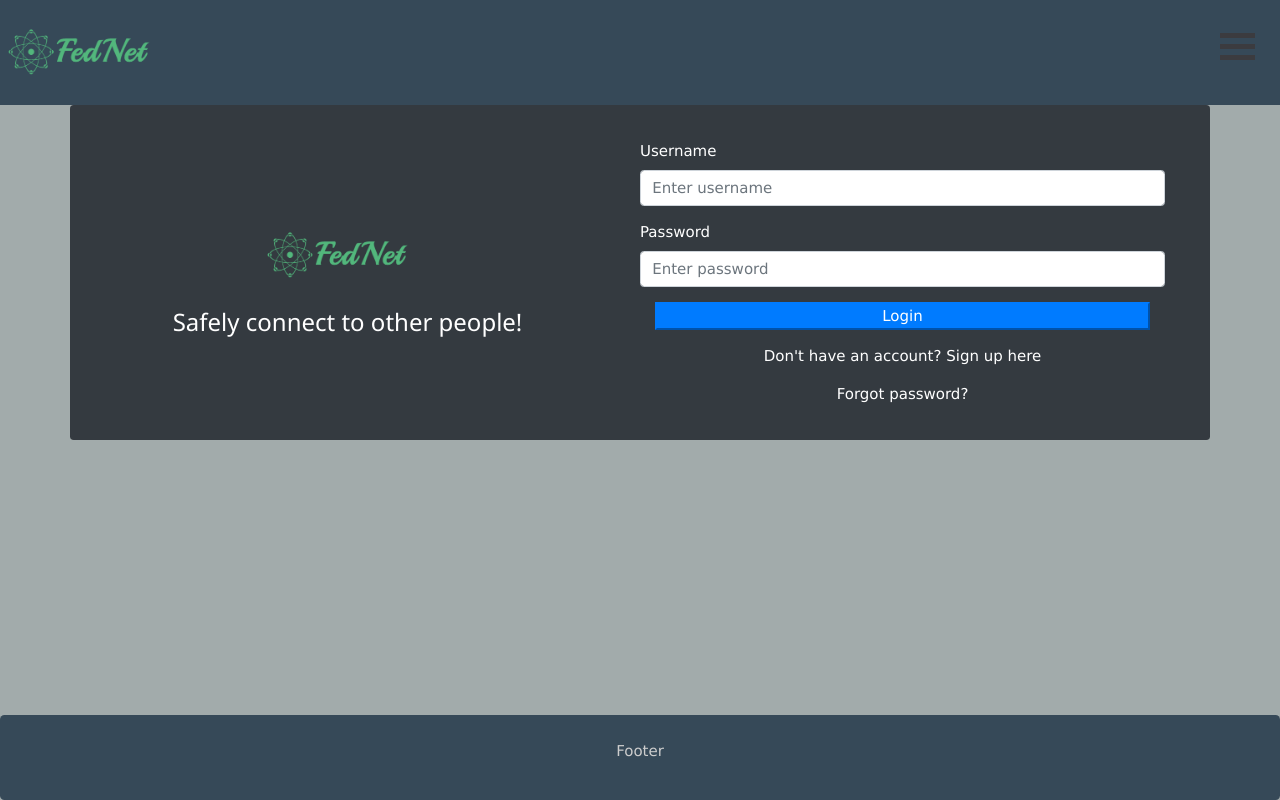
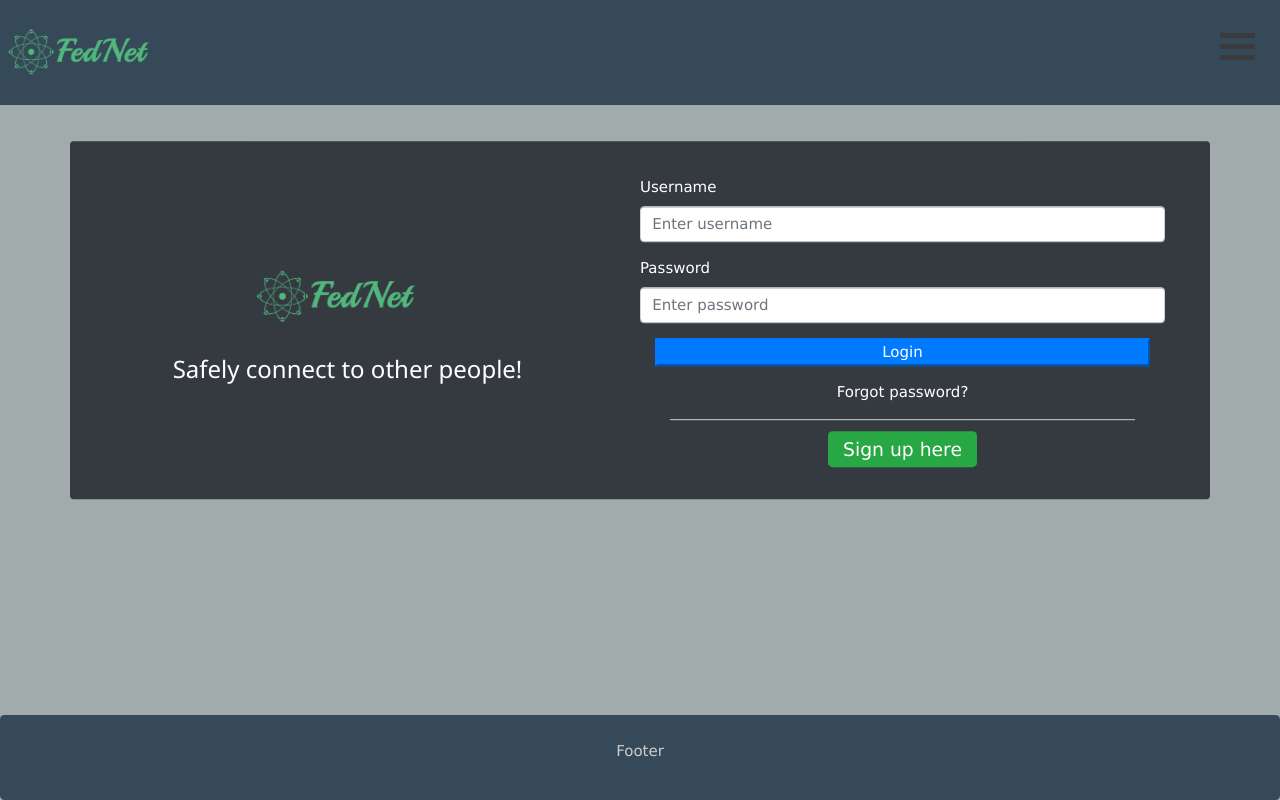
Before and after one commit to rummens1337/federated-social-network, a Python web app: template app/templates/login.html in a window 1280 px wide. Run offline with Jinja, Linux system fonts and the light colour scheme; the template is opened without the code that fills it, so the values that code supplies are empty; some libraries are stand-ins or nearby versions.

Commit message:
Added new button for signup.

```diff
--- a/app/static/css/login.css
+++ b/app/static/css/login.css
@@ -11,6 +11,20 @@
     padding-bottom: 20px;
 }
 
+.space_between {
+    position: absolute;
+    top: 40%; left: 50%;
+    transform: translate(-50%,-50%);
+}
+hr {
+    display: block;
+    height: 1px;
+    border: 0;
+    border-top: 1px solid #ccc;
+    margin: 1em 2em;
+    padding: 0;
+}
+
 form .error {
     color: #ff0000;
 }
--- a/app/static/javascript/login.js
+++ b/app/static/javascript/login.js
@@ -27,7 +27,7 @@ function validateAccount() {
 
         function verifyLogin(req) {
           if (req.data.hasOwnProperty("token")) {
-            alert("Login success")
+            // alertError("Login success", 1000)
             // Cookies.set('access_token_cookie', req.data.token);
             // alert(req.data.token)
             Cookies.set('access_token_cookie', req.data.token);
--- a/app/templates/login.html
+++ b/app/templates/login.html
@@ -6,11 +6,11 @@
     {{ super() }}
 {% endblock %}
 {% block content %}
-    <div class="container pt-3 bg-dark text-white rounded">
+    <div class="container pt-3 bg-dark text-white rounded space_between">
 
         <div class="row">
             <div class="col-md-6 text-center my-auto">
-                <img src="../static/images/LogoBackOpaque.png" style="max-height:85px; padding-top:10px;">
+                <img src="../static/images/LogoBackOpaque.png" style="max-height:85px;">
                 <h3> Safely connect to other people!</h3>
             </div>
 
@@ -35,9 +35,10 @@
                         </div>
 
                         <div class="form-group">
-                            <p class="text-center">Don't have an account? <a href="signup" id="signup">Sign up here</a></p>
+                            <p class="text-center"> <a href="/password#" id="forgotpassword"> Forgot password?</a> </p>
+                            <hr/>
+                            <p class="text-center"> <a class="btn-success btn-lg" href="signup" id="signup">Sign up here</a></p>
                             <!-- #TODO link to password recovery-->
-                            <p class="text-center"> <a href="/password#" id="forgotpassword"> Forgot password?</a> </p>
                         </div>
                     </form>
                 </div>
```
